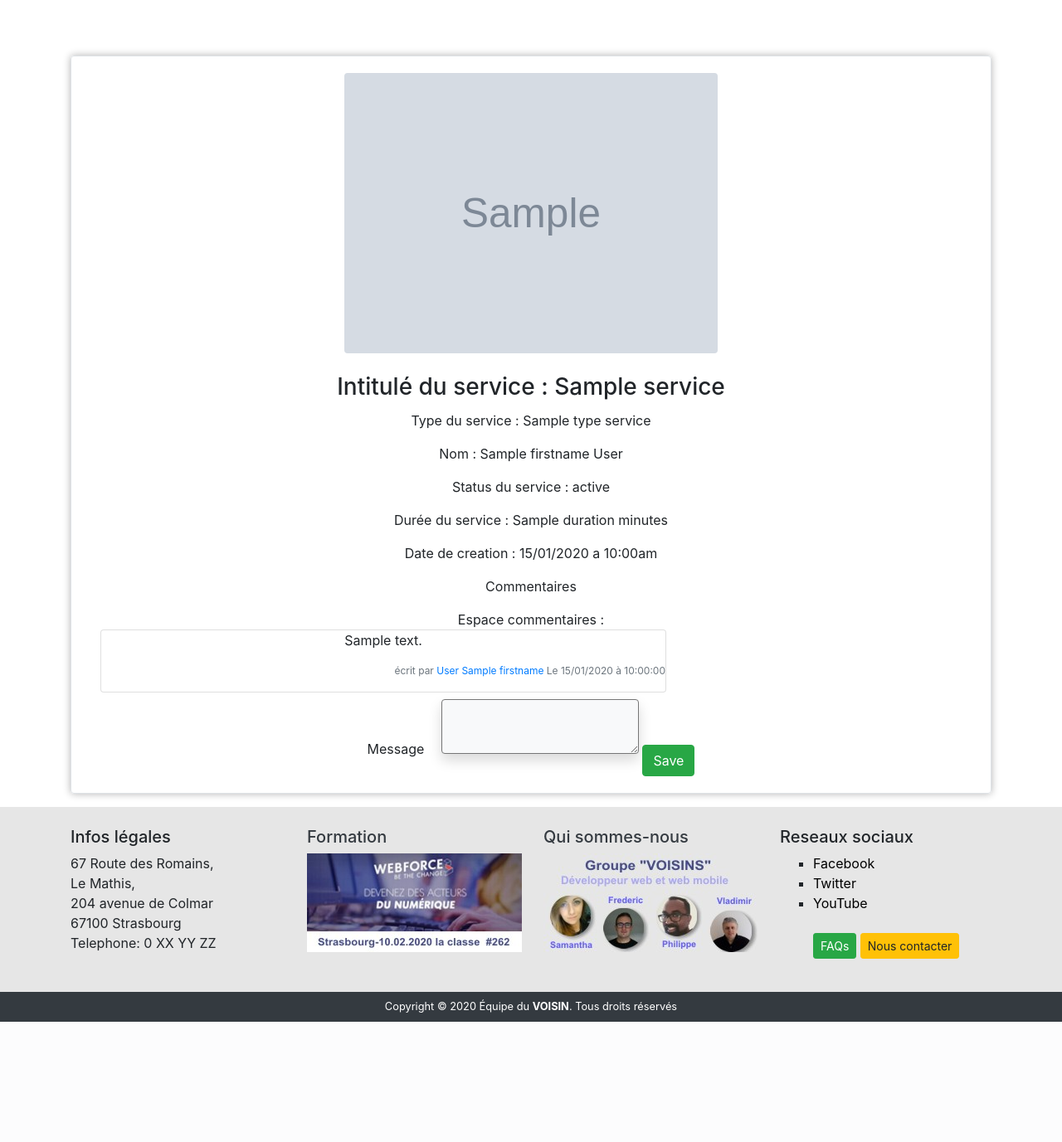
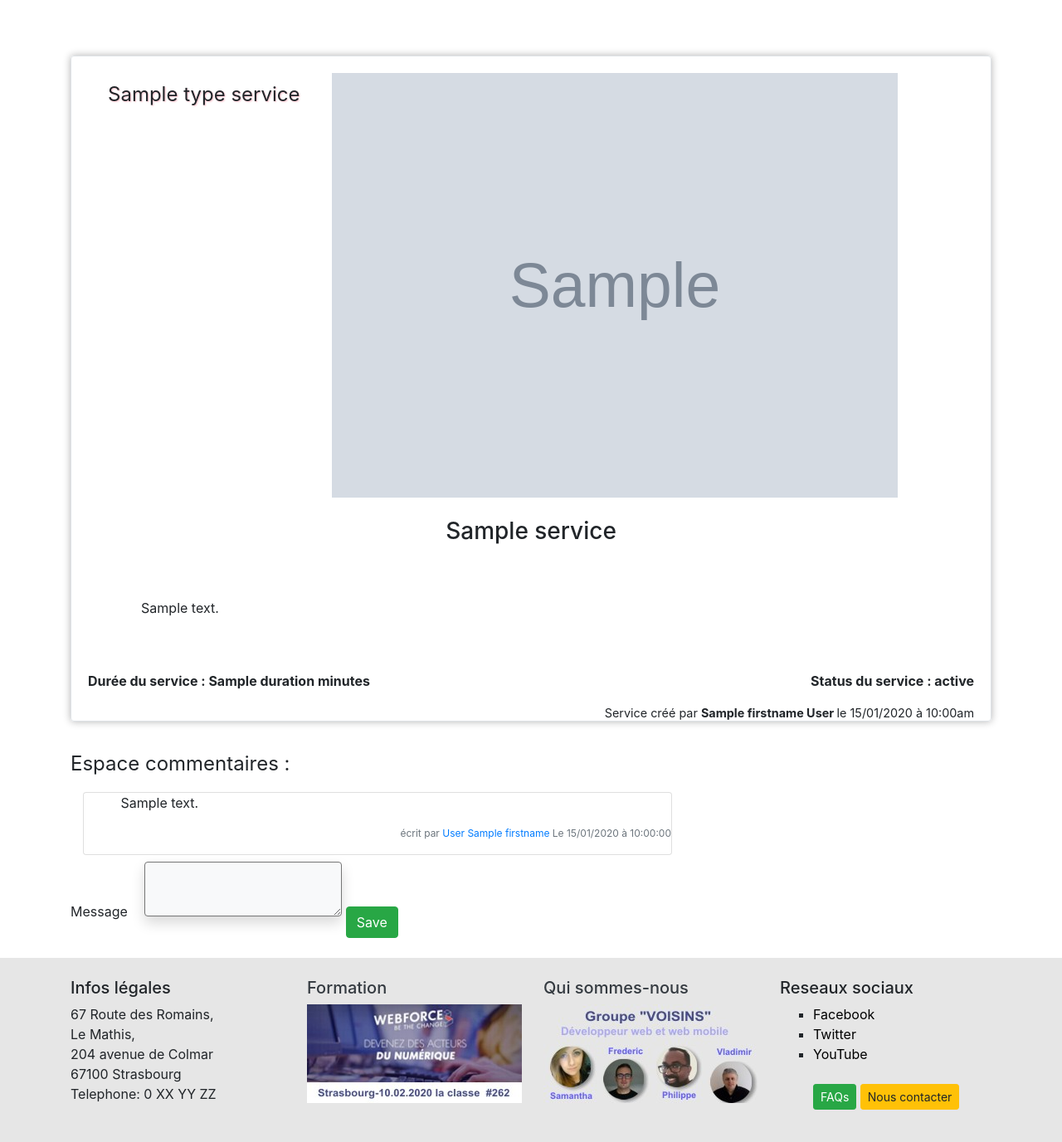
Before and after one commit to WF3Projet-voisins/voisins, a Symfony app: template templates/service/pageOneService.html.twig in a window 1280 px wide. Shown: the part 83-1460 px from the top of the page at 83% size. Before the commit the page ends 1315 px from the top, so only its background shows below. Run offline with Twig, Linux system fonts and the light colour scheme; the template is opened without the code that fills it: most values are stand-ins (such as "Sample title", 1, 10 or a date in 2020); grey boxes marked "Sample" are stand-in pictures; form fields are guessed from the names that the template uses; some libraries are stand-ins or nearby versions.

Commit message:
style page OneService

```diff
--- a/public/css/pageOneService.css
+++ b/public/css/pageOneService.css
@@ -23,3 +23,25 @@
 .customCardBody {
     box-shadow: 0px 0px 10px rgb(0, 0, 0, 0.3);
 }
+
+.textShadow{
+    text-shadow: 1px 1px 2px pink;
+    font-size: 1.5em;
+}
+
+.createdBy{
+    text-align: center;
+    font-size: 0.9em;
+    float:right;
+}
+
+.descriptionService{
+    text-align: justify;
+    margin: 6% ;
+
+}
+
+.fontStyle{
+
+    font-weight:bold;
+}
--- a/src/Controller/ServiceController.php
+++ b/src/Controller/ServiceController.php
@@ -70,8 +70,6 @@ class ServiceController extends AbstractController
         $categories = $categoryRepository->findAll();
         $users = $userRepository->findBy(['city' => $user->getCity()]);
         $services = $serviceRepository->findBy(['user'=> $users]);
-        dump($users);
-        dump($services);
             return $this->render('service/pageService.html.twig', [
 
                 'controller_name' => 'ServiceController', 'services' => $services, 'categories' => $categories, 'user' => $user
--- a/templates/service/pageOneService.html.twig
+++ b/templates/service/pageOneService.html.twig
@@ -12,43 +12,46 @@
     <div class="d-flex justify-content-center cardService">
       <div class="mb-3" id="cardService">
         <div class="card-body border customCardBody rounded">
-          <img src="{{ service.image }}"
-            class="card-img-top rounded"
+        <div class="d-flex">
+         <div>
+        <p class="mr-4 ml-4 mt-2 textShadow"> {{ service.typeService.name }} </p>
+        </div>
+        <img src="{{ service.image }}"
+            class="card-img-top rounded col-8"
             style="width:450px" />
-
-          <div>
+        </div>
+        <div>
             <h3 class="card-title mt-4
             ">
-              Intitulé du service : {{ service.name }}
+              {{ service.name }}
             </h3>
 
-
-              <p id="serviceChoice">
-                Type du service : {{ service.typeService.name }}
+              <p class="descriptionService">
+                {{ service.description }}
               </p>
-              <p>
-                Nom : {{ service.user.firstname }} {{ service.user.lastname }}
+              <div class="d-flex justify-content-between">
+              <p class="fontStyle">
+                Durée du service : {{ service.duration.duration }} minutes
               </p>
-              {#<p>
-                Description : {{ service.description }}
-              </p>#}
-              <p id="serviceChoice">
+              <p class="fontStyle" >
                 Status du service : {{ service.status }}
               </p>
+              </div>
 
-              <p>
-                Durée du service : {{ service.duration.duration }} minutes
-              </p>
-              <p>
-                Date de creation : {{ service.createdAt|date('d/m/Y \\a\\ g:ia') }}
+              <p class="createdBy">
+                Service créé par <span class="fontStyle">{{ service.user.firstname }} {{ service.user.lastname }} </span>le {{ service.createdAt|date('d/m/Y \\à\\ g:ia') }}
               </p>
 
           </div>
-          <div>
-            <p>
-              Commentaires
-            </p>
-            Espace commentaires :
+
+          </div>
+        </div>
+      </div>
+    </div>
+  </div>
+  <div class="container mb-4">
+
+           <p style="font-size:1.5em">Espace commentaires : </p>
             {% for comment in comments %}
               <div class="container mb-2 commentUser" id="{{ comment.id }}">
                 <div class="row">
@@ -89,11 +92,7 @@
 
             {{ form_widget(formNewComment.save, {'attr': {'class' : ' btn btn-success mt-4' }}) }}
             </form>
-          </div>
-        </div>
-      </div>
-    </div>
-  </div>
+</div>
 {% include 'composants/footer.html.twig' %}
 
 {% endblock %}
```
